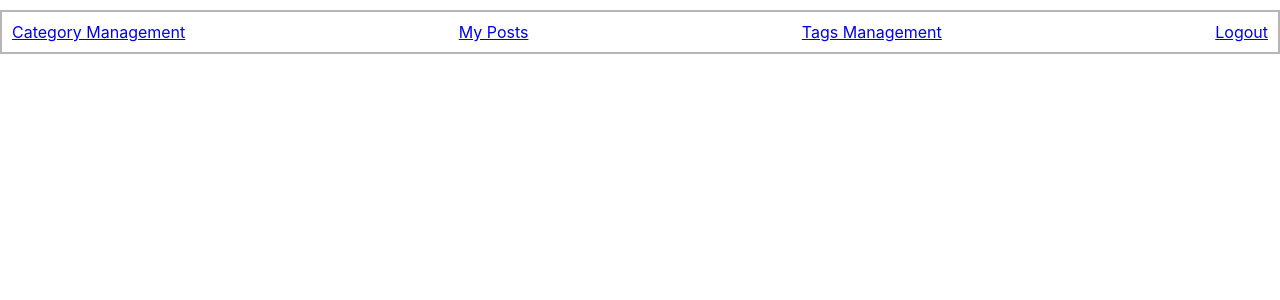
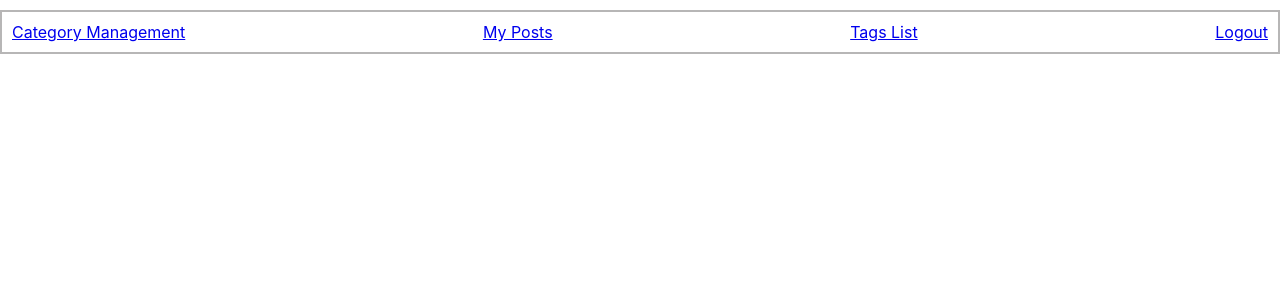
Before and after one commit to NSS-Day-Cohort-68/rare-client-monty-py, a React (Create React App) app: page / in a window 1280 px wide. Shown: the top 300 px of the page. Built offline with nearby package versions, Linux system fonts and the light colour scheme; sample sign-in values are in the browser's storage.

Commit message:
navbar typo fixed

```diff
--- a/src/components/navbar/Navbar.js
+++ b/src/components/navbar/Navbar.js
@@ -17,7 +17,7 @@ export const Navbar = () => {
                     <Link to={"./myposts"}>My Posts</Link>
                 </li>
                 <li className="navbar-item">
-                    <Link to={"./tags"}>Tags Management</Link>
+                    <Link to={"./tags"}>Tags List</Link>
                 </li>
 
 
```
